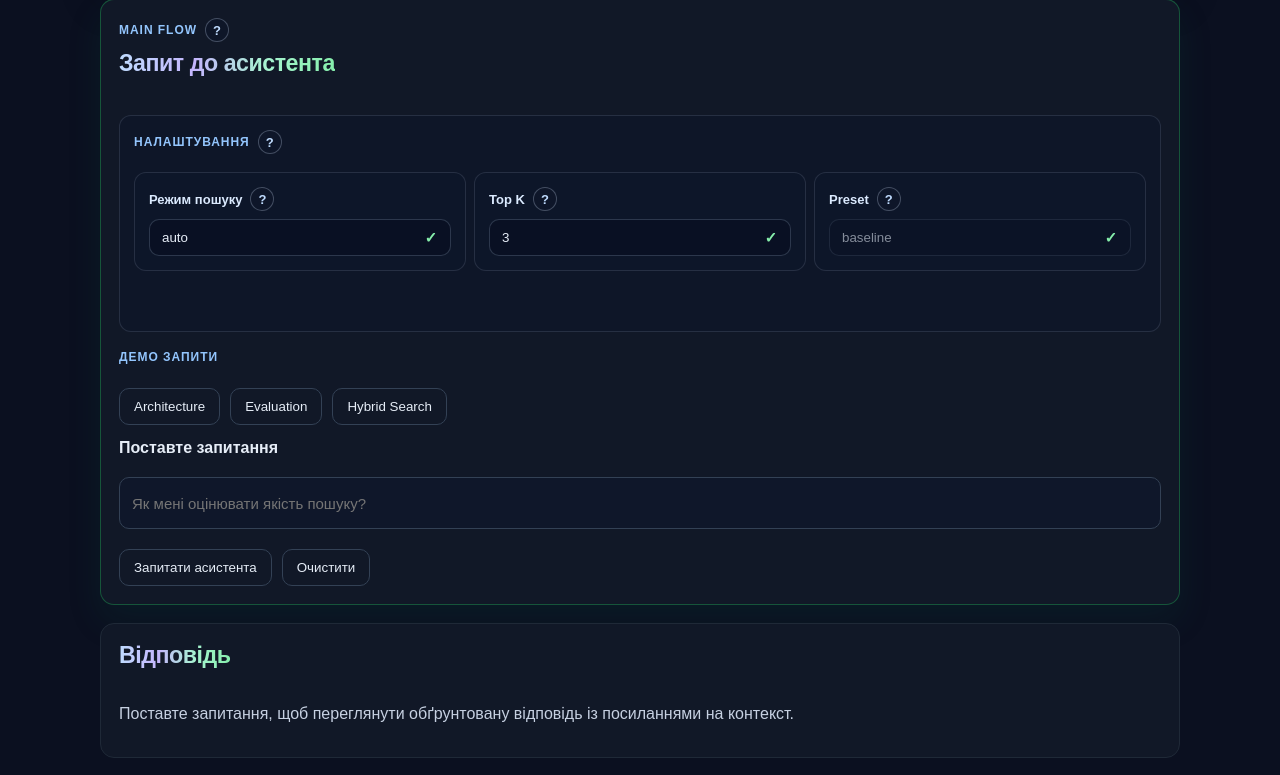
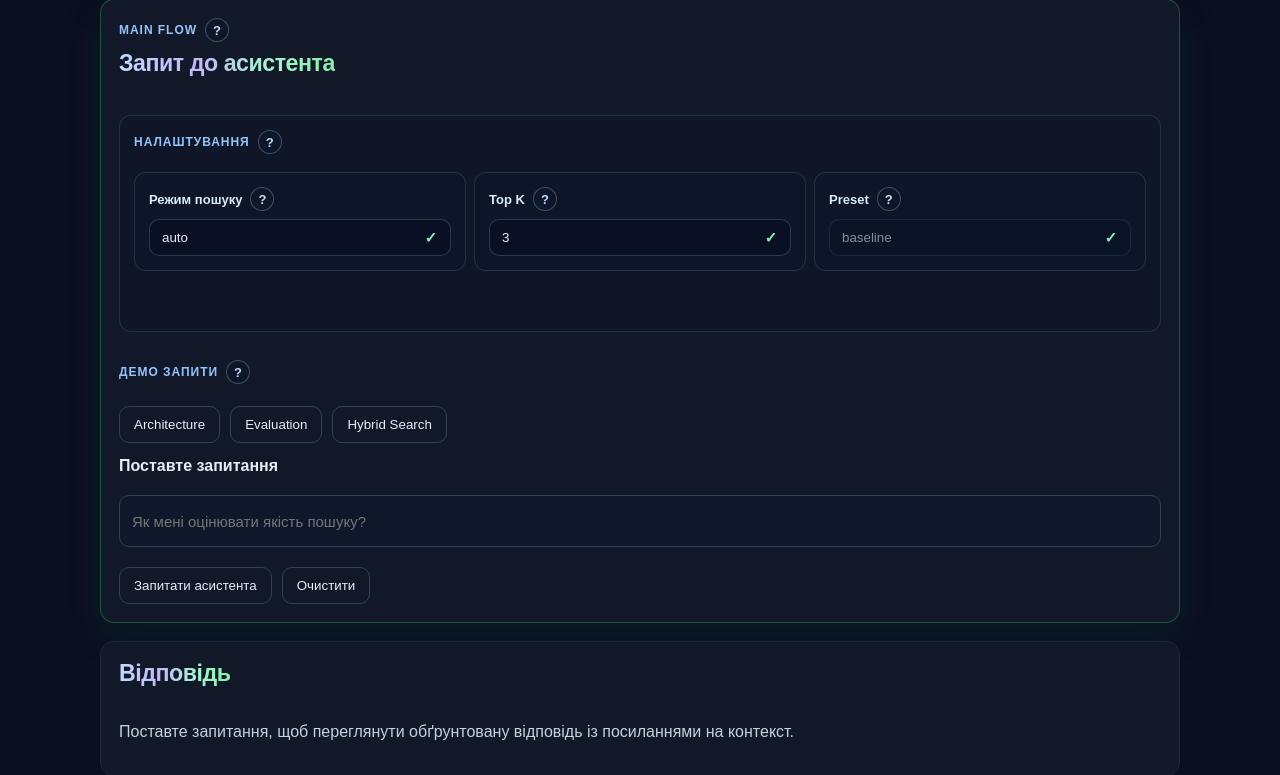
Before and after one commit to drhtka/AI-Knowledge-Assistant, a FastAPI app: page / in a window 1280 px wide. Shown: the part 662-1437 px from the top of the page. Run offline with FastAPI, Linux system fonts and the light colour scheme; some libraries are stand-ins or nearby versions.

Commit message:
refactor: clarify demo prompts access

```diff
--- a/static/css/index.css
+++ b/static/css/index.css
@@ -357,6 +357,11 @@ select:disabled {
 
 .ask-main-actions {
     margin-top: 6px;
+}
+
+.ask-demo-kicker-row {
+    margin-top: 10px;
+    margin-bottom: 0;
 }
 
 .ask-settings-strip {
--- a/templates/index.html
+++ b/templates/index.html
@@ -145,7 +145,17 @@
                 ></div>
             </div>
             <div class="ask-main-column">
-                <p class="section-kicker">Демо запити</p>
+                <div class="section-kicker-row ask-demo-kicker-row">
+                    <p class="section-kicker">Демо запити</p>
+                    <span class="info-tooltip info-tooltip-open-right" tabindex="0" aria-label="Пояснення по demo запитах">
+                        ?
+                        <span class="info-tooltip-bubble">
+                            Без авторизації можна швидко запустити тільки ці demo
+                            запити. Додаткові admin-сценарії доступні після
+                            admin auth.
+                        </span>
+                    </span>
+                </div>
                 <div class="actions">
                     {% for item in demo_prompts %}
                     <button type="button" data-demo-question="{{ item.question }}">
```
